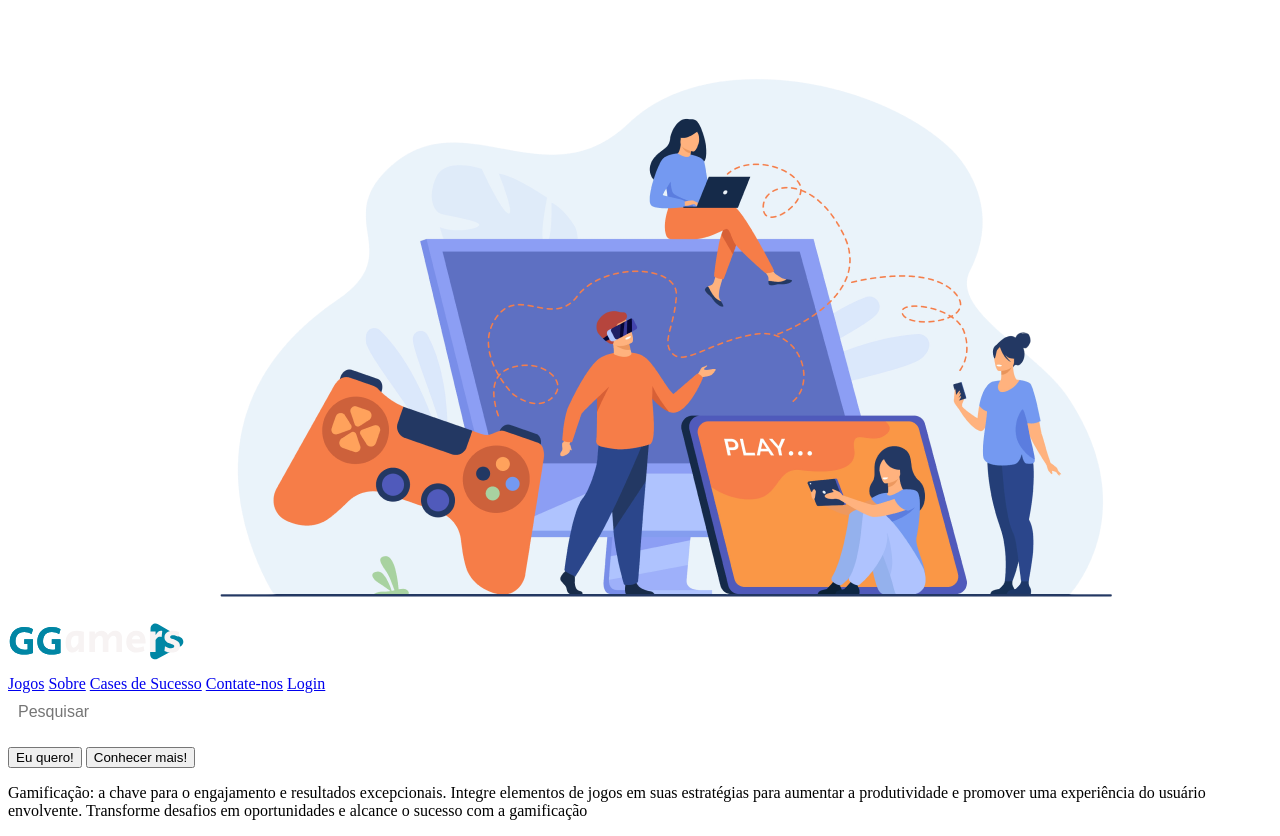
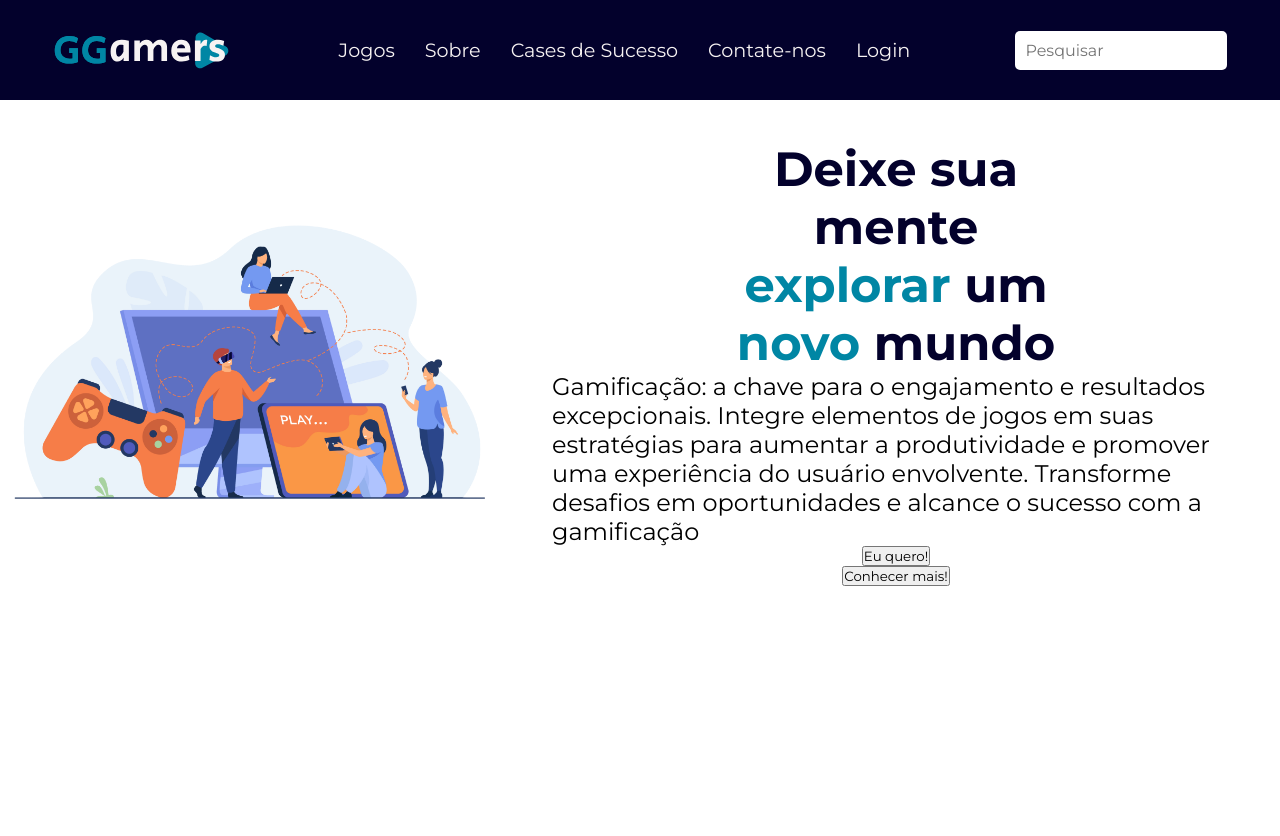
Before and after one commit to keiyw/GGamers, a plain HTML site: page index.html in a window 1280 px wide. After the commit the page ends 800 px from the top, so only its background shows below. Drawn offline with Linux system fonts and the light colour scheme.

Commit message:
feat: feito a estilizacao

```diff
--- a/index.html
+++ b/index.html
@@ -16,12 +16,8 @@
     />
   </head>
   <body>
-    <div class="container-gride">
+    <div class="container-grid">
       <img src="img/Group 1.svg" alt="Logo da empresa" />
-      <img
-        src="img/primeira imagem.png.png"
-        alt="foto representando o mundo tecnologico"
-      />
       <nav class="menu">
         <a href="#Jogos">Jogos</a>
         <a href="#Sobre">Sobre</a>
@@ -32,20 +28,27 @@
       <div class="barra-container">
         <input type="text" id="searchInput" placeholder="Pesquisar" />
       </div>
+    </div>
 
-      <ul id="searchList">
-        <!-- Resultados da pesquisa serão exibidos aqui -->
-      </ul>
-
-      <button class="animated-button">Eu quero!</button>
-      <button class="animated-button">Conhecer mais!</button>
-      <p>
-        Gamificação: a chave para o engajamento e resultados excepcionais.
-        Integre elementos de jogos em suas estratégias para aumentar a
-        produtividade e promover uma experiência do usuário envolvente.
-        Transforme desafios em oportunidades e alcance o sucesso com a
-        gamificação
-      </p>
+    <ul id="searchList">
+      <!-- Resultados da pesquisa serão exibidos aqui -->
+    </ul>
+    <div class="centro">
+      <img class="imagem-central"
+        alt="foto representando o mundo tecnologico"
+        src="img/primeira imagem.png.png"
+      />
+      <div class="secao-gamer">
+        <p class="pgamer">Deixe sua mente <span>explorar </span>um <span>novo</span> mundo</p>
+        <p>
+          Gamificação: a chave para o engajamento e resultados excepcionais. Integre
+          elementos de jogos em suas estratégias para aumentar a produtividade e
+          promover uma experiência do usuário envolvente. Transforme desafios em
+          oportunidades e alcance o sucesso com a gamificação
+        </p>
+        <button class="animated-button">Eu quero!</button>
+        <button class="animated-button">Conhecer mais!</button>
+      </div>
     </div>
   </body>
 </html>
--- a/style.css
+++ b/style.css
@@ -3,6 +3,12 @@
   src: url(fonts/Montserrat-VariableFont_wght.ttf);
 }
 
+* {
+  margin: 0 auto; /*configuracao do site*/
+  box-sizing: border-box;
+  padding: 0;
+  font-family: "Montserrat", sans-serif;
+}
 :root {
   --Azul-escuro: #03012c;
   --verde: #0086a4;
@@ -11,17 +17,69 @@
 }
 /* Reset CSS */
 
+.menu a {
+  text-decoration: none;
+  color: var(--branco-suave);
+  font-size: 1.2em;
+}
+.menu {
+  display: flex;
+  flex-direction: row;
+  justify-content: space-between;
+  gap: 30px;
+}
+.imagem-central {
+  width: 40vw;
+}
+.secao-gamer {
+  padding: 40px;
+  justify-content: space-around;
+  display: flex;
+  flex-direction: column;
+}
+.secao-gamer p {
+  max-width: 300vw;
 
+}
+.secao-gamer:nth-child(2){
+  font-size: 1.5em;
+
+}
+.pgamer{
+  font-size: 2em;
+  text-align: center;
+  width: 25vw;
+  color: var(--Azul-escuro);
+  font-weight: 700;
+}
+.pgamer span {
+  color: var(--verde);
+}
+.centro {
+  display: flex;
+  flex-direction: row;
+  align-items: center;
+  justify-content: space-between;
+}
 html {
   scroll-behavior: smooth;
 }
+.container-grid {
+  /*configuracao do menu*/
+  display: flex;
+  flex-direction: row;
+  justify-content: space-between;
+  align-items: center;
 
+  background-color: var(--Azul-escuro);
+  padding: 20px 0 20px 0;
+}
 
-.container-grid {
+/* .container-grid {
   max-width: 80vw;
   width: 1400px;
   margin: 0 auto;
-}
+} */
 /* margin: 20px - Espaçamento esterno de 20px */
 /* margin: 20px 10px - espaçamento 20px na vertical, 10px na horizontal */
 /* margin: 20px 10px 5px - espaçamento 20px para cima, 10px na horizontal, 5px para baixo */
```
